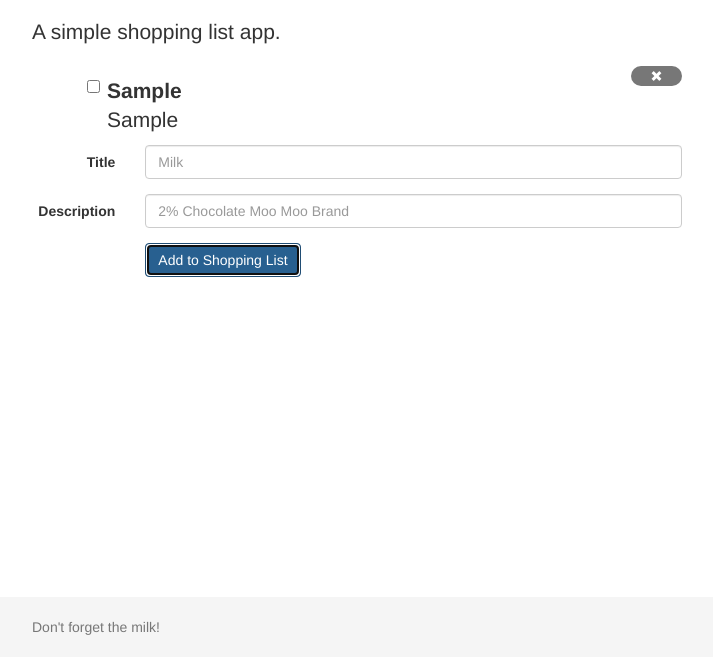
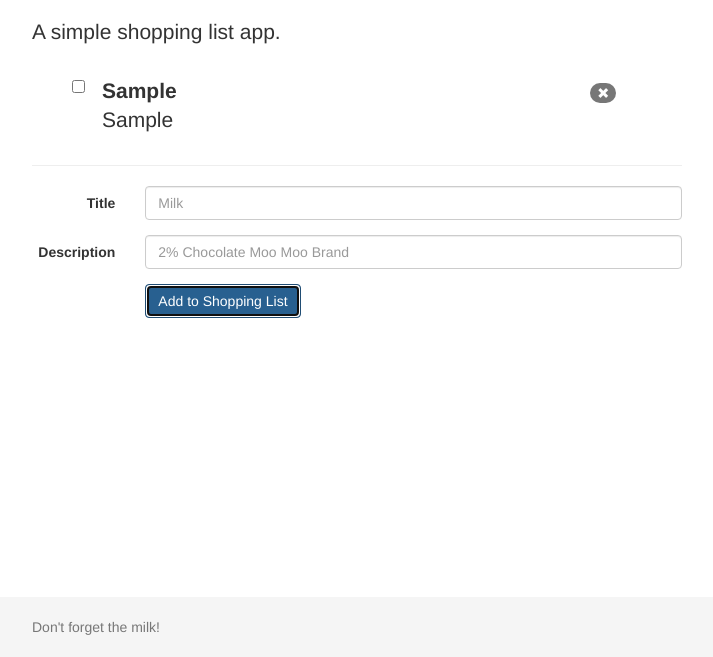
Before and after one commit to jwijay/Shopping-List, a website: page index.html in a window 1280 px wide. Both pictures are taken after typing "Sample", "Sample" into the empty fields and a click on the button "Add to Shopping List". Shown: the part 143-800 px from the top of the page, without its empty margins (283-996 px from the left). Drawn offline with Linux system fonts and the light colour scheme.

Commit message:
Wooooo. ACCEPTABLE!! (Seal List, aka Shopping List is gud now.)

```diff
--- a/css/main.css
+++ b/css/main.css
@@ -24,6 +24,15 @@ body {
   padding-left: 105px;
   padding-top: 20px;
 }
+.x-box {
+  padding: 10px 10px 10px 0px;
+}
+.badge:hover{
+  background-color: #999;
+}
+li {
+  padding-left: 10px;
+}
 
 /* Custom page CSS
 -------------------------------------------------- */
--- a/js/shopping_list_item.js
+++ b/js/shopping_list_item.js
@@ -20,6 +20,23 @@ function ShoppingListItem (name, description) {
     if (this.is_done) {
       checked = ' checked';
     }
-    return '<div class="col-sm-11 checkbox"><label><input type="checkbox" value"" onchange="changeCheckedStatus(' + idx + ');"' + checked + '><li class="completed_' + this.is_done + '">\n<span><strong>' + this.name + '</strong></span>\n<br>\n<span>' + this.description + '</span>\n</li></label></div><div class="col-sm-1 badge" id="remove-button" onclick="removeItemButtonClicked(' + idx + ');"><span class="glyphicon glyphicon-remove"></span></div>';
+    return '<div class="row">' +
+    '<div class="checkbox col-xs-10">' +
+    '<label>' +
+    '<input type="checkbox" value="" onchange="changeCheckedStatus(' + idx + ');"' + checked + '>' +
+    '<li class="completed_' + this.is_done + '">' +
+    '<span><strong>' + this.name + '</strong></span>' +
+    '<br>' +
+    '<span>' + this.description + '</span>' +
+    '</li>' +
+    '</label>' +
+    '</div>' +
+    '<div class="x-box col-xs-2">' +
+    '<div class="badge">' +
+    '<span class="glyphicon glyphicon-remove" id="remove-button" onclick="removeItemButtonClicked(' + idx + ');">' +
+    '</span>' +
+    '</div>' +
+    '</div>' +
+    '</div>';
   };
 }
```
